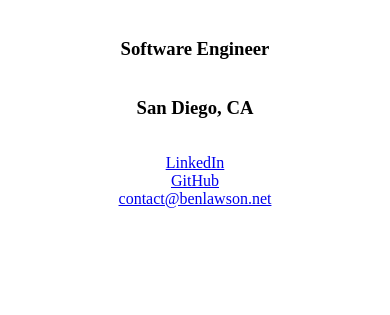
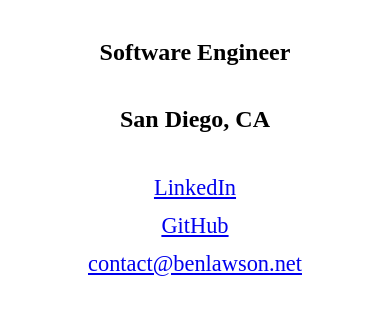
Before and after one commit to BenjaminLawson/benlawson.net, a plain HTML site: page index.html in a window 390 px wide. Shown: the part 69-384 px from the top of the page. Drawn offline with Linux system fonts and the light colour scheme.

Commit message:
Make mobile friendly

```diff
--- a/index.html
+++ b/index.html
@@ -2,6 +2,8 @@
 <html>
 <head>
     <title>Ben Lawson</title>
+    <meta name="viewport" content=
+    "width=device-width, initial-scale=1">
     <style>
      body {
          display: flex;
@@ -23,18 +25,22 @@
          flex-direction: column;
          align-items: center;
      }
+     #social-links > li {
+        margin: 6px 0px;
+        font-size: 1.4em;
+     }
     </style>
 </head>
 <body>
     <main id="profile" itemscope itemtype=
     "https://schema.org/Person">
         <h1>Hi, I'm <span itemprop="name">Ben Lawson</span>.</h1>
-        <h3 itemprop="jobTitle" aria-label="profession">Software
-        Engineer</h3>
+        <h2 itemprop="jobTitle" aria-label="profession">Software
+        Engineer</h2>
         <section itemprop="address" itemscope itemtype=
         "https://schema.org/PostalAddress" aria-label="address">
-            <h3><span itemprop="addressLocality">San Diego</span>,
-            <span itemprop="addressRegion">CA</span></h3>
+            <h2><span itemprop="addressLocality">San Diego</span>,
+            <span itemprop="addressRegion">CA</span></h2>
         </section>
         <section>
             <ul id="social-links">
```
